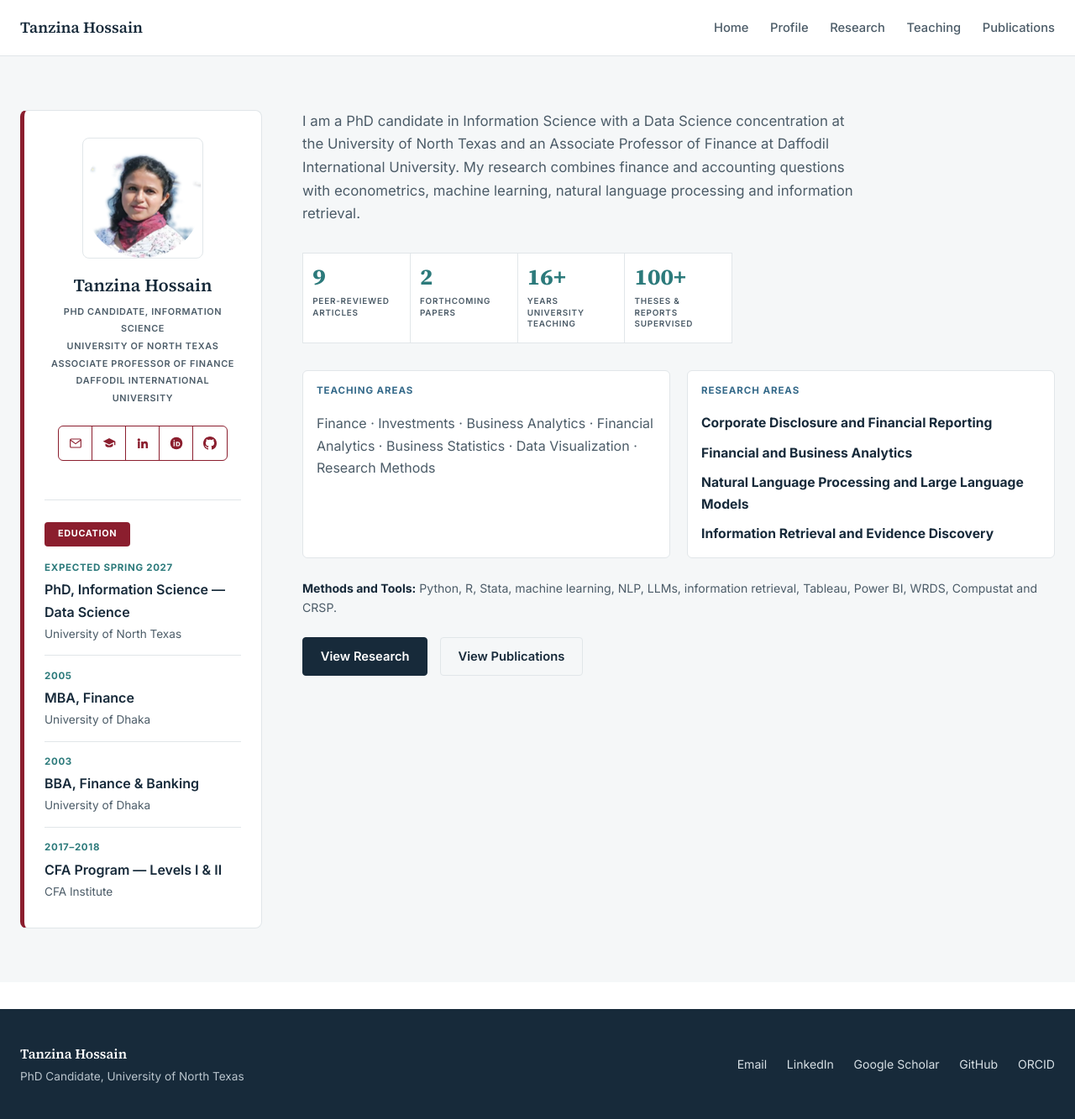
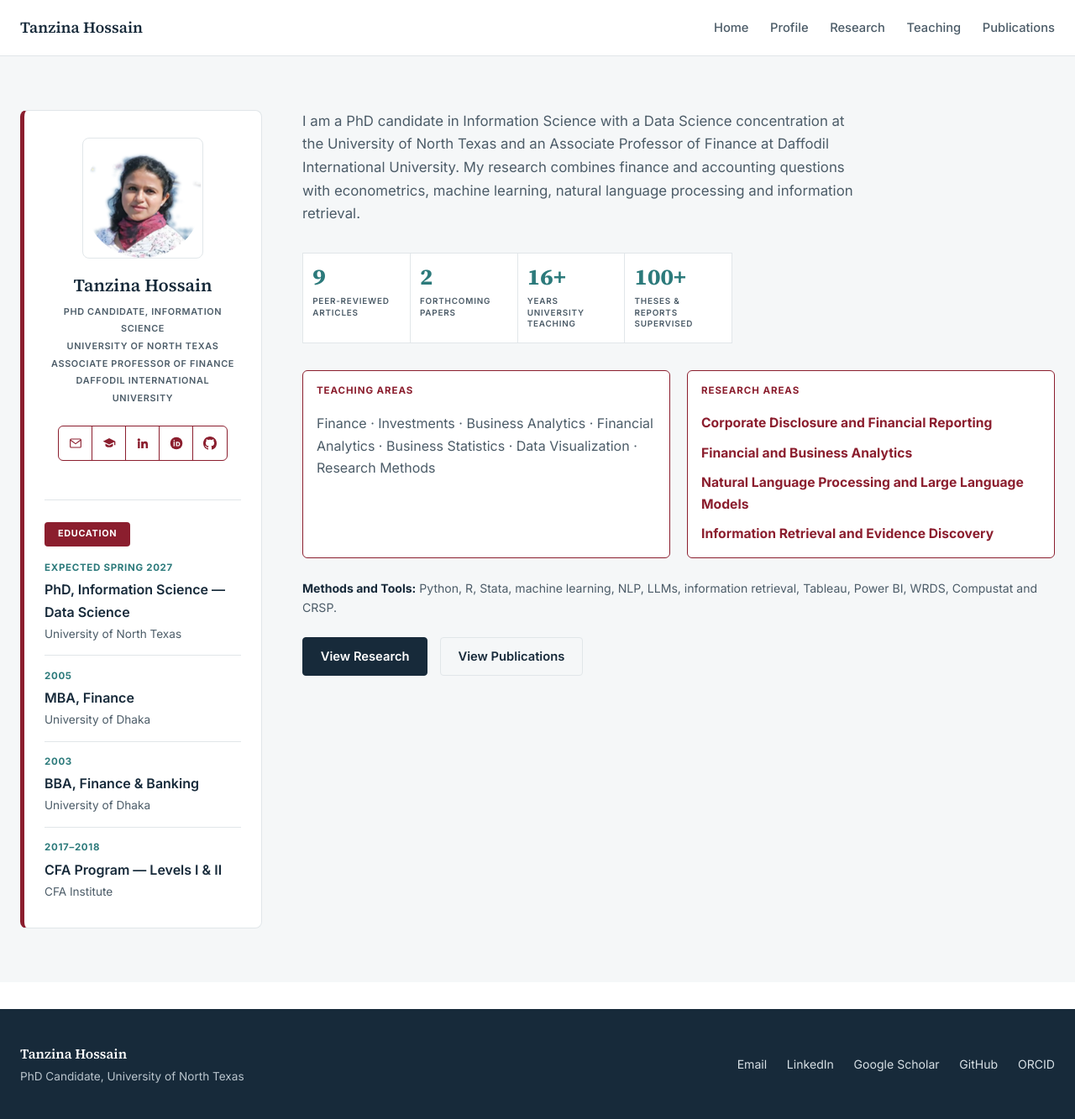
Before and after one commit to tanzinahossain/tanzinahossain.github.io, a Jekyll site: the page built from index.html, in a window 1280 px wide. Shown: the whole page at 84% size. Built offline with Jekyll 4.4.1, drawn with Linux system fonts in a browser that asks for light colours.

Commit message:
Theme the Teaching/Research area boxes with maroon: border, label, and bold text
Co-Authored-By: Claude Sonnet 5 <noreply@anthropic.com>

```diff
--- a/assets/css/style.css
+++ b/assets/css/style.css
@@ -83,7 +83,9 @@ h1{margin-bottom:.3rem}
 .plain-list{list-style:none; margin:0 0 1.5rem; padding:0; display:flex; flex-direction:column; gap:.6rem}
 .plain-list li{font-size:.98rem; color:var(--navy)}
 .areas-row{display:grid; grid-template-columns:1fr 1fr; gap:1.25rem; margin-top:2rem}
-.small-box{border:1px solid var(--border); border-radius:6px; padding:.9rem 1rem; background:var(--white)}
+.small-box{border:1.5px solid var(--maroon); border-radius:6px; padding:.9rem 1rem; background:var(--white)}
+.small-box .group-label{color:var(--maroon); border-top:0; padding-top:0}
+.small-box .plain-list li strong{color:var(--maroon)}
 @media (max-width:800px){.profile-grid{grid-template-columns:1fr; justify-items:center; text-align:center} .bio-col{text-align:left} .areas-row{grid-template-columns:1fr}}
 
 /* ===== Stat tiles ===== */
```
